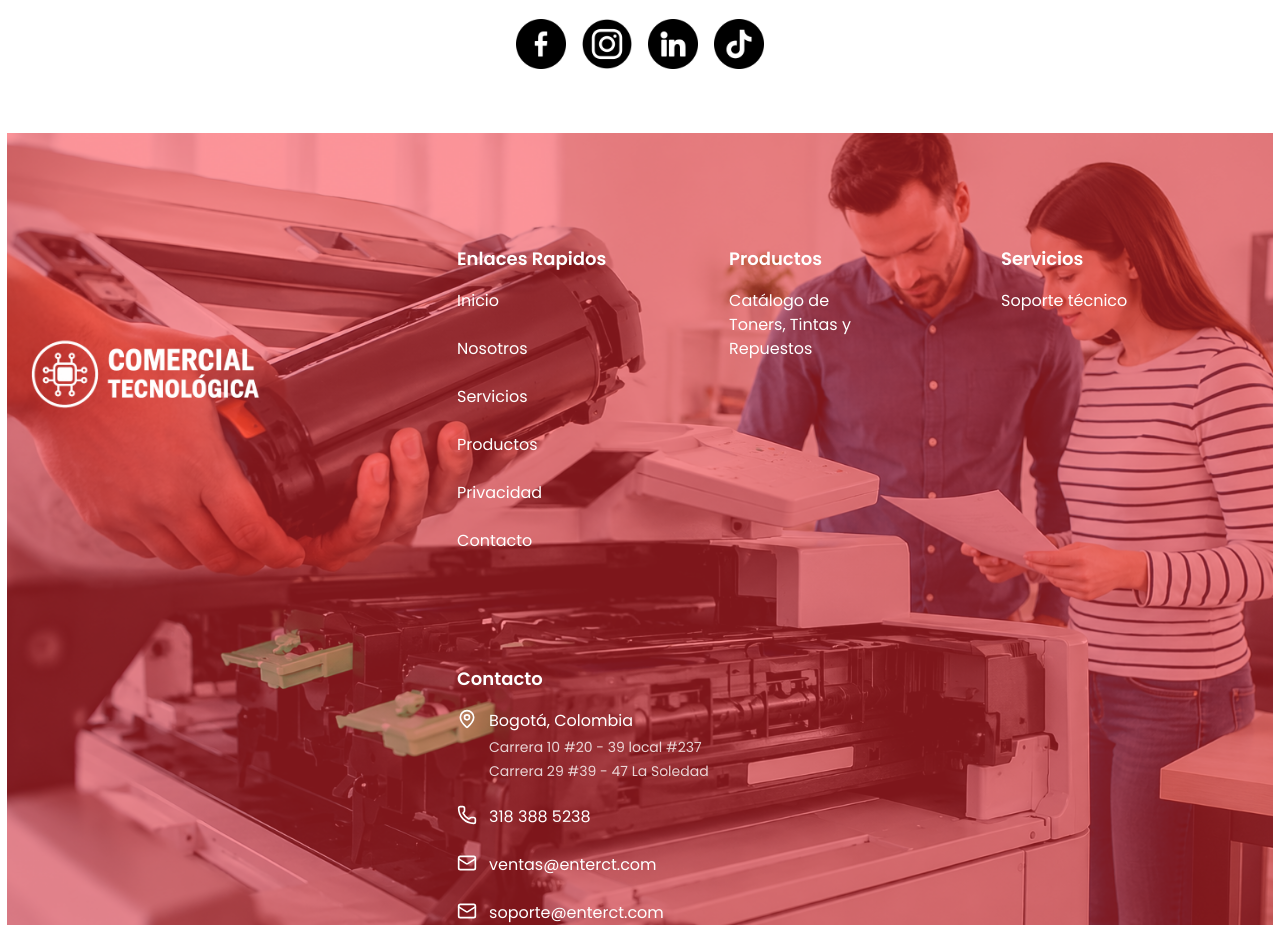
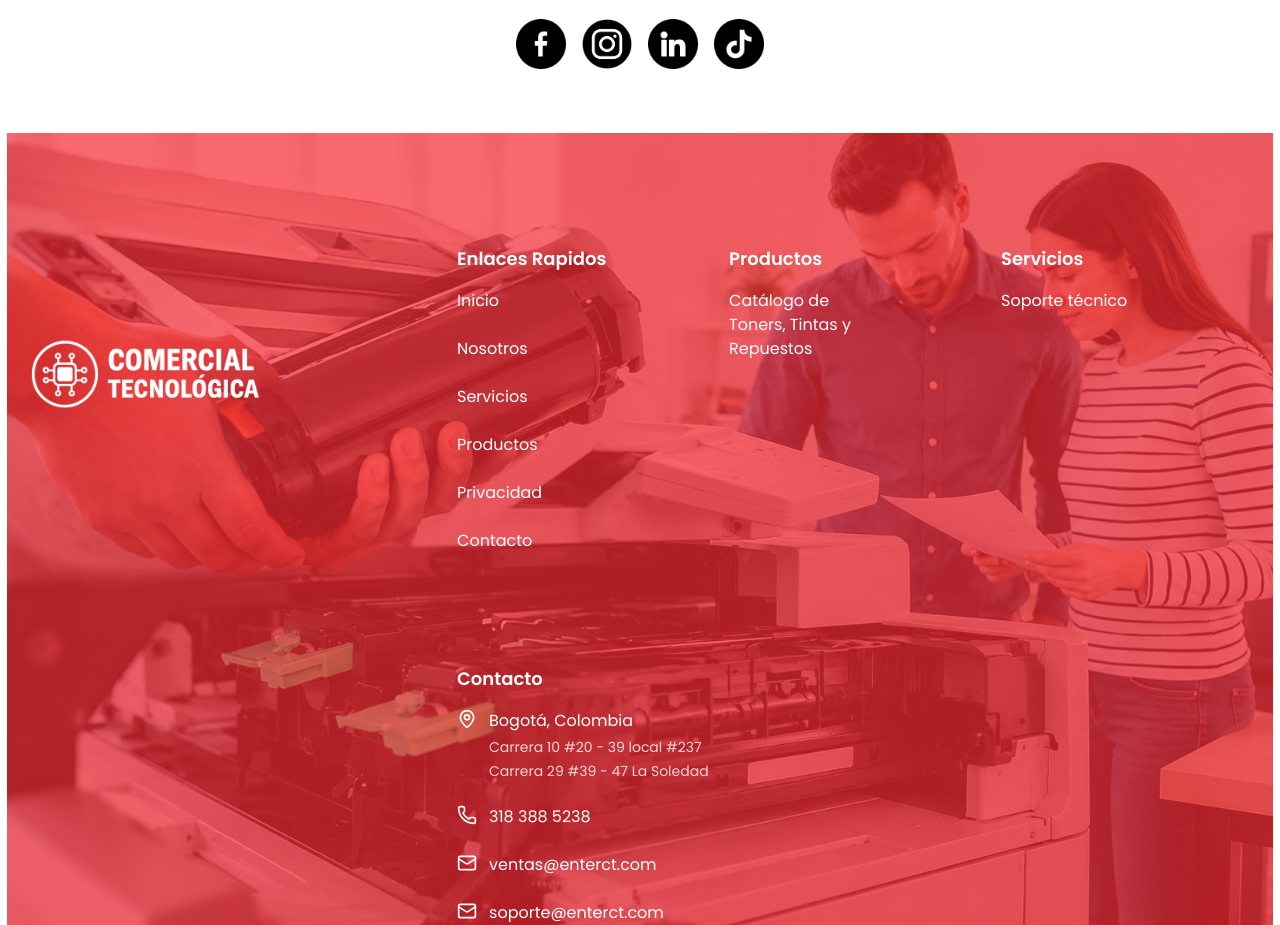
Before and after one commit to RonaldDev0/Alma, a Next.js app: page / in a window 1280 px wide. Shown: the part 2560-3485 px from the top of the page. Built offline with nearby package versions, Linux system fonts and the light colour scheme.

Commit message:
fix: footer

```diff
--- a/src/app/(public)/footer.tsx
+++ b/src/app/(public)/footer.tsx
@@ -106,7 +106,7 @@
       />
 
       {/* Overlay */}
-      <div className='absolute inset-0 bg-primary/50' />
+      <div className='absolute inset-0 bg-primary/70' />
 
       {/* CONTENT (NO ABSOLUTE) */}
       <div className='relative z-10 flex flex-col md:flex-row items-start text-white gap-12 md:gap-44 px-6 w-full'>
```
